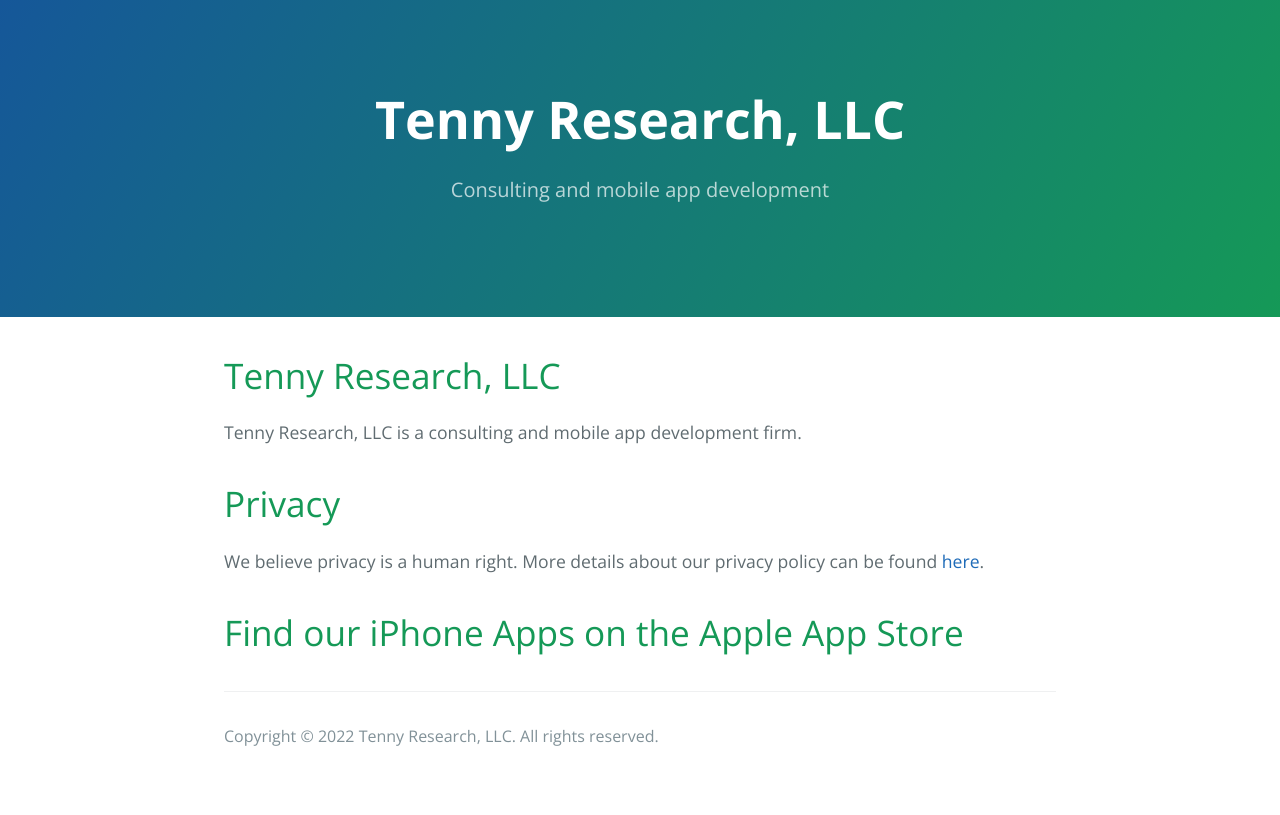
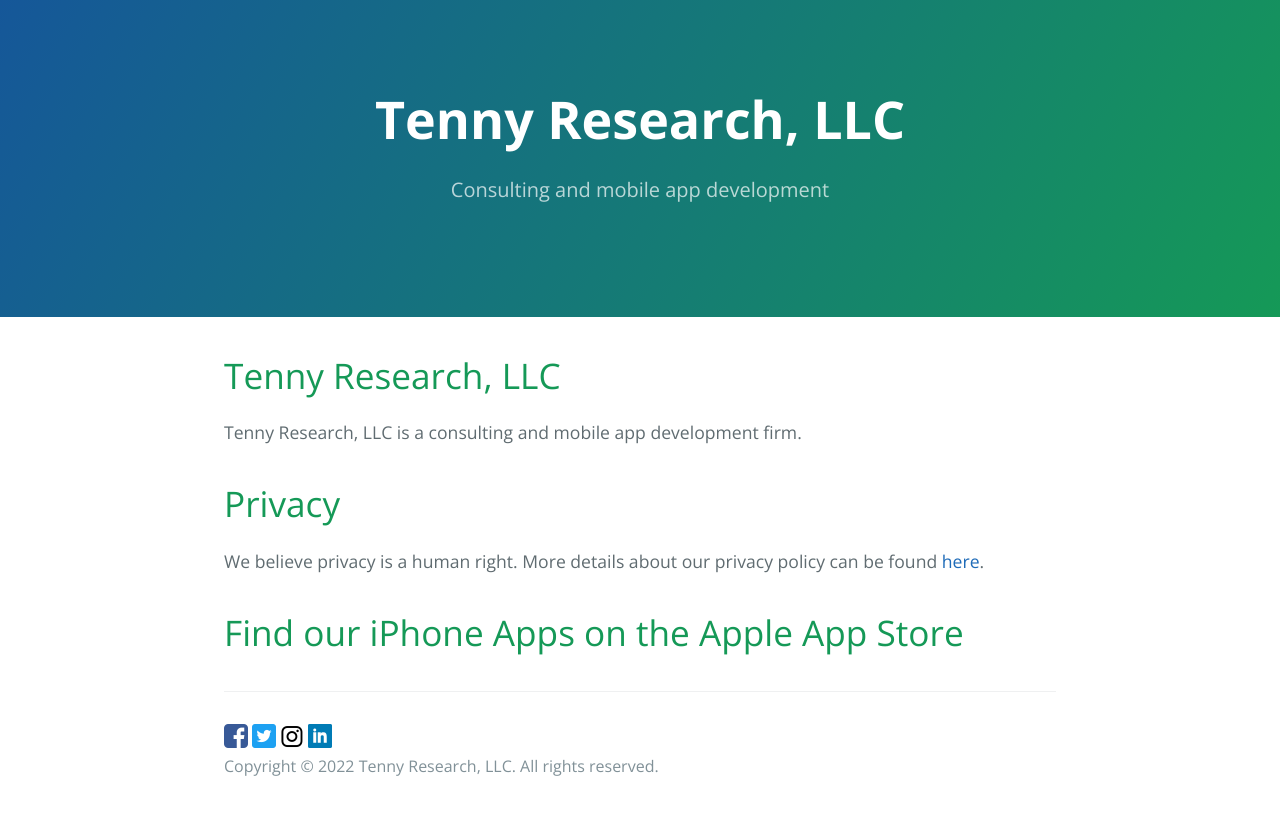
Before and after one commit to ltenny/ltenny.github.io, a Jekyll site: the page built from index.md, in a window 1280 px wide. Shown: the top 815 px of the page. Built offline with Jekyll 4.4.1, drawn with Linux system fonts in a browser that asks for light colours; our own code applies the rules of GitHub Pages for plain Markdown files.

Commit message:
added social media links

```diff
--- a/_layouts/default.html
+++ b/_layouts/default.html
@@ -24,7 +24,13 @@
       {{ content }}
 
       <footer class="site-footer">
-        <span class="site-footer-credits">Copyright &copy; 2022 Tenny Research, LLC. All rights reserved.</span>
+        <a href="https://facebook.com" target="_blank"><img src="images/facebook.png" width="24" height="24"></a>
+        <a href="https://twitter.com" target="_blank"><img src="images/twitter.png" width="24" height="24"></a>
+        <a href="https://instagram.com" target="_blank"><img src="images/instagram.png" width="24" height="24"></a>
+        <a href="https://linkedin.com" target="_blank"><img src="images/linkedin.png" width="24" height="24"></a>
+        <br/>
+        <span class="site-footer-credits">Copyright &copy; 2022 Tenny Research, LLC. All rights reserved.
+        </span>
       </footer>
     </main>
   </body>
```
Also changed, not shown: images/facebook.png (added), images/instagram.png (added), images/linkedin.png (added), images/twitter.png (added).
